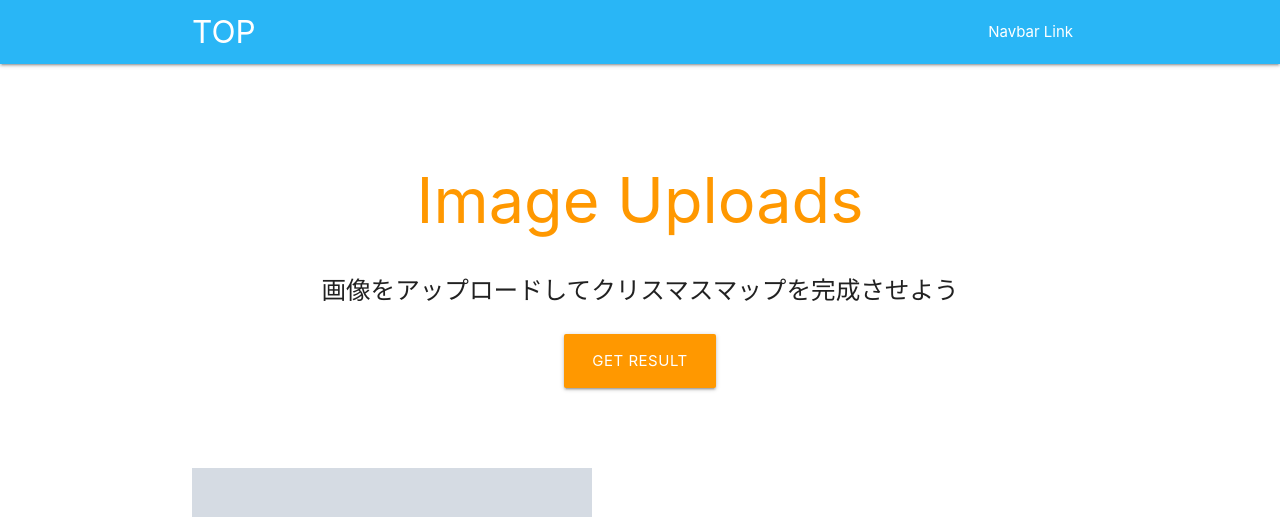
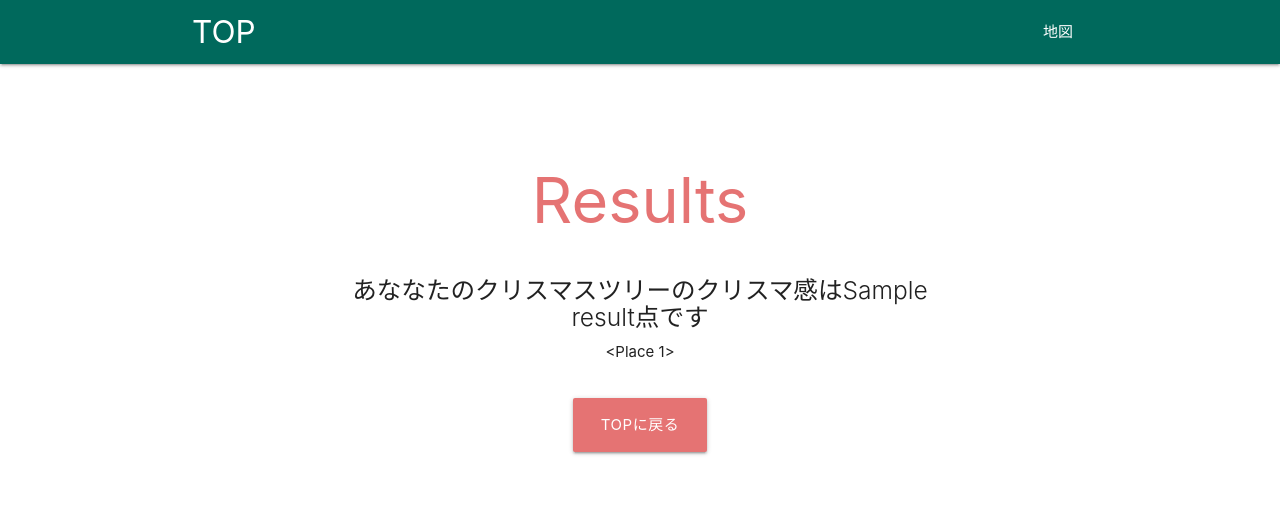
Before and after one commit to dkurata38/christmas_tree, a Flask app: template christmas_tree_web/templates/result.html in a window 1280 px wide. Shown: the top 517 px of the page. Run offline with Flask 2, Linux system fonts and the light colour scheme; tables that the repository leaves empty hold one stand-in row (values such as "Sample post"); the template is opened without the code that fills it: values that come from a table or form of the project are taken from there, most other values are stand-ins (such as "Sample title", 1, 10 or a date in 2020); grey boxes marked "Sample" are stand-in pictures; parts of the project's set-up code (start-up, migrations or seed data) failed here and were passed over; some libraries are stand-ins or nearby versions.

Commit message:
テンプレートの変更

```diff
--- a/christmas_tree_web/app.py
+++ b/christmas_tree_web/app.py
@@ -1,9 +1,11 @@
 import os
+import sqlite3
 from flask import Flask, render_template, request, redirect, url_for, send_from_directory, session
 from werkzeug import secure_filename
 from watson_developer_cloud import VisualRecognitionV3, WatsonApiException
 from flask_sqlalchemy import SQLAlchemy
 from sqlalchemy import Column, Integer,String
+
 app = Flask(__name__, instance_relative_config=True)
 
 UPLOAD_FOLDER = './uploads'
@@ -11,6 +13,7 @@ ALLOWED_EXTENSIONS = set(['png', 'jpg', 'gif'])
 app.config['UPLOAD_FOLDER'] = UPLOAD_FOLDER
 app.config['SECRET_KEY'] = os.urandom(24)
 app.config.from_pyfile('config.cfg', silent=True)
+#GOOGLE_MAP_API_KEY = app.config['SECRET_KEY']
 GOOGLE_MAP_API_KEY = app.config['GOOGLE_MAP_API_KEY']
 app.config['SQLALCHEMY_DATABASE_URI'] = 'sqlite:///place.db'
 app.config['SQLALCHEMY_TRACK_MODIFICATIONS'] = True
@@ -26,7 +29,6 @@ class Place(db.Model):
         self.longitude = longitude
         self.latitude = latitude
         self.score = score
-
 def allowed_file(filename):
     return '.' in filename and \
         filename.rsplit('.', 1)[1] in ALLOWED_EXTENSIONS
@@ -57,15 +59,16 @@ def analise_image(image_file_path):
     except WatsonApiException as ex:
         print("Method failed with status code " + str(ex.code) + ": " + ex.message)
         raise ConnectionAbortedError
+
 def add_place(place,longitude,latitude,score):
     places = Place(longitude,latitude,score)
     db.session.add(places)
     db.session.commit()
 
+
 @app.route('/')
 def index():
-    places = Place.query.all()
-    return render_template('index.html',place=places)
+    return render_template('index.html')
 
 
 @app.route('/send', methods=['GET', 'POST'])
@@ -94,7 +97,9 @@ def uploaded_file(filename):
 
 @app.route('/result')
 def result():
-    return render_template('result.html',google_map_api_key=GOOGLE_MAP_API_KEY)
+    google_map_api_key = app.config["GOOGLE_MAP_API_KEY"]
+    return render_template('result.html',google_map_api_key=google_map_api_key)
+
 
 if __name__ == '__main__':
     app.debug = True
--- a/christmas_tree_web/templates/base.html
+++ b/christmas_tree_web/templates/base.html
@@ -9,10 +9,10 @@
       <meta name="viewport" content="width=device-width, initial-scale=1.0"/>
     </head>
 <body>
-  <nav class="light-blue lighten-1" role="navigation">
+  <nav class="ffebee teal darken-3" role="navigation">
     <div class="nav-wrapper container"><a id="logo-container" href="/" class="brand-logo">TOP</a>
       <ul class="right hide-on-med-and-down">
-        <li><a href="#">Navbar Link</a></li>
+        <li><a href="/result">地図</a></li>
       </ul>
 
       <ul id="nav-mobile" class="sidenav">
@@ -21,31 +21,16 @@
       <a href="#" data-target="nav-mobile" class="sidenav-trigger"><i class="material-icons">menu</i></a>
     </div>
   </nav>
-
-  <div class="section no-pad-bot" id="index-banner">
-    <div class="container">
-      <br><br>
-      <h1 class="header center orange-text">Image Uploads</h1>
-      <div class="row center">
-        <h5 class="header col s12 light">画像をアップロードしてクリスマスマップを完成させよう</h5>
-      </div>
-      <div class="row center">
-        <a href="/result" id="download-button" class="btn-large waves-effect waves-light orange">Get Result</a>
-      </div>
-      <br><br>
-
-    </div>
-  </div>
-
+<body>
   <div class="container">
     <div class="row">
         {% block content %}
         {% endblock %}
     </div>
   </div>
-  <body>
 
-  <footer class="page-footer orange">
+
+  <footer class="page-footer brown lighten-2">
     <div class="container">
       <div class="row">
         <div class="col l6 s12">
@@ -70,7 +55,6 @@
     </div>
     <div class="footer-copyright">
       <div class="container">
-      Made by <a class="orange-text text-lighten-3" href="http://materializecss.com">Materialize</a>
       </div>
     </div>
   </footer>
@@ -81,5 +65,6 @@
   <script src="static/js/materialize.js"></script>
   <script src="static/js/init.js"></script>
 
+
   </body>
 </html>
--- a/christmas_tree_web/templates/result.html
+++ b/christmas_tree_web/templates/result.html
@@ -1,6 +1,44 @@
 {% extends "base.html" %}
 {% block content %}
-  {% if img_url %}
-<p><img src="{{ img_url }}"></p>
-  {% endif %}
+<div class="section no-pad-bot" id="index-banner">
+  <div class="container">
+    <br><br>
+    <h1 class="header center red-text text-lighten-2">Results</h1>
+    <div class="row center">
+      <h5 class="header col s12 light">あななたのクリスマスツリーのクリスマ感は{{result}}点です</h5>
+      <p>{{place}}</p>
+    </div>
+    <div class="row center">
+      <a href="/" id="download-button" class="btn-large waves-effect waves-light red lighten-2">TOPに戻る</a>
+    </div>
+    <br><br>
+
+  </div>
+</div>
+
+<div class="container">
+  <div class="row center">
+  <div id="map-canvas"></div>
+  <script src="https://maps.googleapis.com/maps/api/js?key={{google_map_api_key}}&libraries=places,geometry"></script>
+  </div>
+</div>
+<script>
+var mapDiv = document.getElementById( "map-canvas" ) ;
+
+var map = new google.maps.Map( mapDiv, {
+center: new google.maps.LatLng( 35.7100, 139.8107 ) ,
+zoom: 15 ,
+} ) ;
+var marker = new google.maps.Marker( {
+	map: map ,
+	position: new google.maps.LatLng( 35.71, 139.8107 ) ,
+} ) ;
+// InfoWindow
+var infoWindow = new google.maps.InfoWindow( {
+ position: new google.maps.LatLng( 35.71, 139.8107 ) ,
+ content: "高得点のクリスマスツリー" ,
+} ) ;
+infoWindow.open( map ) ;
+</script>
+
 {% endblock %}
```
Also changed, not shown: christmas_tree_web/templates/index.html (+32 -13 lines).
